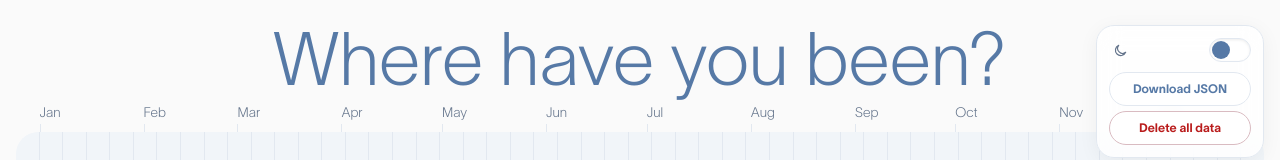
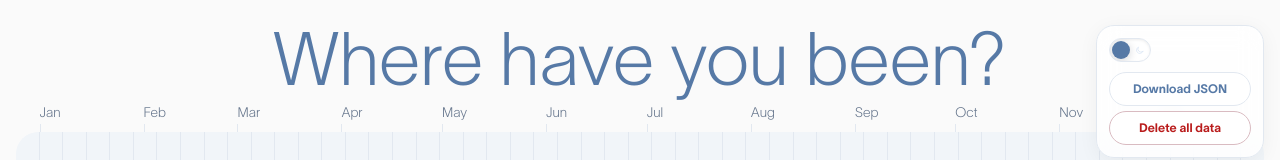
Before and after one commit to miggu/timeline, a React (Vite) app: page / in a window 1280 px wide. Both pictures are taken after a click on the button "Open settings". Shown: the top 160 px of the page. Built offline with nearby package versions, Linux system fonts and the light colour scheme; a web font is replaced by a local one.

Commit message:
Refine theme switch visuals

```diff
--- a/src/components/Settings.tsx
+++ b/src/components/Settings.tsx
@@ -1,15 +1,5 @@
 import { useEffect, useRef, useState } from "react";
 import { ThemeSwitch } from "./ThemeSwitch";
-
-const ThemeIcon = () => (
-	<svg
-		viewBox="0 0 24 24"
-		className="settings__icon"
-		aria-hidden="true"
-	>
-		<path d="M19 15.5A7.5 7.5 0 0 1 8.5 5 8 8 0 1 0 19 15.5Z" />
-	</svg>
-);
 
 const SettingsIcon = () => (
 	<svg
@@ -113,16 +103,11 @@ export function Settings({
 			{isOpen ? (
 				<div className="settings__panel" id="settings-panel">
 					<div className="settings__group">
-						<div className="settings__toggle-row">
-							<span className="settings__icon-label">
-								<ThemeIcon />
-							</span>
-							<ThemeSwitch
-								id="dark-mode-switch"
-								checked={isDarkMode}
-								onChange={setIsDarkMode}
-							/>
-						</div>
+						<ThemeSwitch
+							id="dark-mode-switch"
+							checked={isDarkMode}
+							onChange={setIsDarkMode}
+						/>
 					</div>
 
 					<div className="settings__group">
--- a/src/components/ThemeSwitch.tsx
+++ b/src/components/ThemeSwitch.tsx
@@ -3,6 +3,26 @@ interface ThemeSwitchProps {
 	checked: boolean;
 	onChange: (checked: boolean) => void;
 }
+
+const MoonIcon = () => (
+	<svg viewBox="0 0 24 24" className="theme-switch__glyph" aria-hidden="true">
+		<path d="M19 15.5A7.5 7.5 0 0 1 8.5 5 8 8 0 1 0 19 15.5Z" />
+	</svg>
+);
+
+const SunIcon = () => (
+	<svg viewBox="0 0 24 24" className="theme-switch__glyph" aria-hidden="true">
+		<circle cx="12" cy="12" r="3.5" />
+		<path d="M12 3.5v2.2" />
+		<path d="M12 18.3v2.2" />
+		<path d="M3.5 12h2.2" />
+		<path d="M18.3 12h2.2" />
+		<path d="M6 6l1.6 1.6" />
+		<path d="M16.4 16.4 18 18" />
+		<path d="M6 18l1.6-1.6" />
+		<path d="M16.4 7.6 18 6" />
+	</svg>
+);
 
 export function ThemeSwitch({
 	id,
@@ -20,6 +40,12 @@ export function ThemeSwitch({
 			onClick={() => onChange(!checked)}
 		>
 			<span className="theme-switch__track">
+				<span className="theme-switch__sun">
+					<SunIcon />
+				</span>
+				<span className="theme-switch__moon">
+					<MoonIcon />
+				</span>
 				<span className="theme-switch__thumb" />
 			</span>
 		</button>
--- a/src/styles/settings.css
+++ b/src/styles/settings.css
@@ -58,29 +58,6 @@
 
 .settings__group + .settings__group {
 	margin-top: 0.65rem;
-}
-
-.settings__toggle-row {
-	display: flex;
-	align-items: center;
-	justify-content: space-between;
-	gap: 0.75rem;
-}
-
-.settings__label {
-	font-size: 0.74rem;
-	font-weight: 500;
-	letter-spacing: 0.01em;
-	color: var(--text-secondary);
-}
-
-.settings__icon-label {
-	width: 24px;
-	height: 24px;
-	display: inline-flex;
-	align-items: center;
-	justify-content: center;
-	color: var(--text-secondary);
 }
 
 .settings__icon {
@@ -160,6 +137,8 @@
 	display: flex;
 	align-items: center;
 	padding: 2px;
+	position: relative;
+	overflow: hidden;
 	transition:
 		background-color 0.2s ease,
 		border-color 0.2s ease,
@@ -167,15 +146,50 @@
 	box-shadow: inset 0 1px 3px rgba(0, 0, 0, 0.08);
 }
 
+.theme-switch__sun {
+	position: absolute;
+	top: 50%;
+	left: 5px;
+	display: inline-flex;
+	align-items: center;
+	justify-content: center;
+	color: #f7c95d;
+	transform: translateY(-50%);
+}
+
+.theme-switch__moon {
+	position: absolute;
+	top: 50%;
+	right: 5px;
+	display: inline-flex;
+	align-items: center;
+	justify-content: center;
+	color: #dde7f6;
+	transform: translateY(-50%);
+}
+
 .theme-switch__thumb {
 	width: 18px;
 	height: 18px;
 	border-radius: 50%;
 	background: var(--accent-color);
+	position: relative;
+	z-index: 1;
+	box-shadow: 0 2px 8px rgba(15, 23, 42, 0.18);
 	transform: translateX(0);
 	transition:
 		transform 0.2s ease,
 		background-color 0.2s ease;
+}
+
+.theme-switch__glyph {
+	width: 10px;
+	height: 10px;
+	fill: none;
+	stroke: currentColor;
+	stroke-width: 2;
+	stroke-linecap: round;
+	stroke-linejoin: round;
 }
 
 .theme-switch--checked .theme-switch__track {
```
